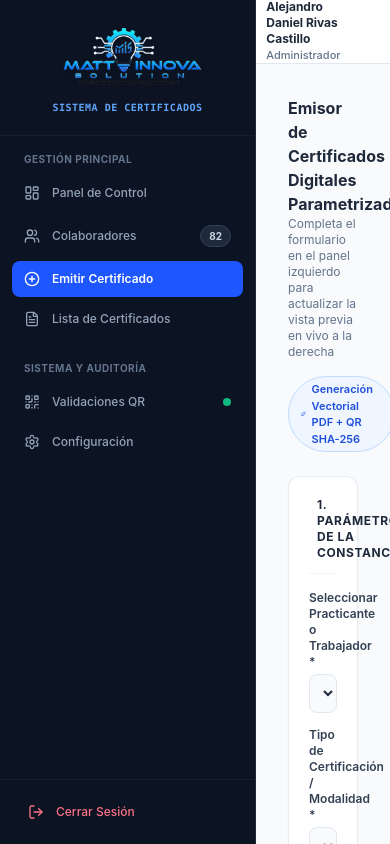
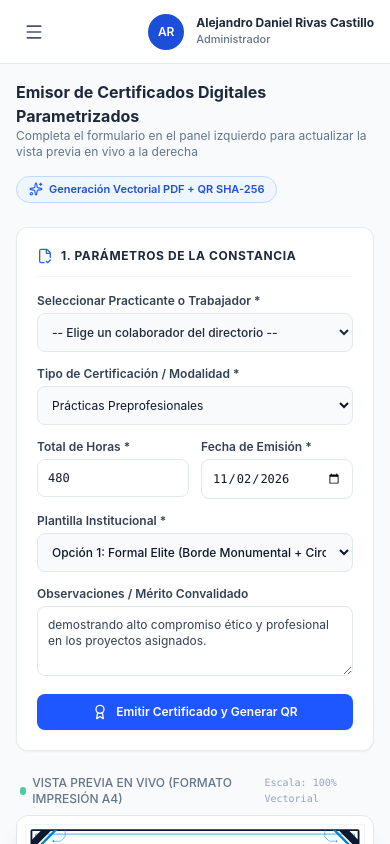
Before and after one commit to Maryori1405/sistema-certificados-matt-innova, a React (Vite) app in the folder frontend/: page /admin/emitir in a window 390 px wide. Built offline with nearby package versions, Linux system fonts and the light colour scheme; no server answers.

Commit message:
código actualizado

```diff
--- a/frontend/src/components/layout/AppLayout.jsx
+++ b/frontend/src/components/layout/AppLayout.jsx
@@ -1,5 +1,5 @@
 // frontend/src/components/layout/AppLayout.jsx
-import React from 'react';
+import React, { useState } from 'react';
 import { NavLink, useNavigate } from 'react-router-dom';
 import {
   LayoutDashboard,
@@ -8,10 +8,13 @@ import {
   FileText,
   QrCode,
   Settings,
-  LogOut
+  LogOut,
+  Menu,
+  X
 } from 'lucide-react';
 
 export default function AppLayout({ children }) {
+  const [sidebarOpen, setSidebarOpen] = useState(false);
   const navigate = useNavigate();
   const userData = JSON.parse(localStorage.getItem('user_data') || '{}');
 
@@ -19,6 +22,12 @@ export default function AppLayout({ children }) {
     localStorage.removeItem('token_session');
     localStorage.removeItem('user_data');
     navigate('/login');
+  };
+
+  const closeSidebarOnMobile = () => {
+    if (window.innerWidth < 1024) {
+      setSidebarOpen(false);
+    }
   };
 
   const navItemsPrincipal = [
@@ -34,12 +43,32 @@ export default function AppLayout({ children }) {
   ];
 
   return (
-    <div className="flex h-screen w-full bg-[#F8FAFC] overflow-hidden">
-      {/* Sidebar Lateral */}
-      <aside className="w-64 bg-[#0C1322] flex flex-col justify-between text-slate-300 border-r border-slate-800 shrink-0">
+    <div className="flex h-screen w-full bg-[#F8FAFC] overflow-hidden relative">
+      {/* Fondo oscuro para móvil al abrir el sidebar */}
+      {sidebarOpen && (
+        <div
+          onClick={() => setSidebarOpen(false)}
+          className="fixed inset-0 bg-black/60 backdrop-blur-xs z-40 lg:hidden transition-opacity"
+        />
+      )}
+
+      {/* Sidebar Lateral Responsivo */}
+      <aside
+        className={`fixed lg:static top-0 bottom-0 left-0 z-50 w-64 bg-[#0C1322] flex flex-col justify-between text-slate-300 border-r border-slate-800 shrink-0 transform transition-transform duration-300 ease-in-out ${
+          sidebarOpen ? 'translate-x-0' : '-translate-x-full lg:translate-x-0'
+        }`}
+      >
         <div>
-          {/* Logo Empresa Oficial - Centrado y Ampliado */}
-          <div className="pt-6 pb-5 px-4 flex flex-col items-center justify-center border-b border-slate-800/60">
+          {/* Logo Empresa Oficial con botón de cierre móvil */}
+          <div className="pt-6 pb-5 px-4 flex flex-col items-center justify-center border-b border-slate-800/60 relative">
+            <button
+              onClick={() => setSidebarOpen(false)}
+              className="lg:hidden absolute top-4 right-3 p-1.5 rounded-lg text-slate-400 hover:text-white hover:bg-slate-800/60 transition-colors"
+              aria-label="Cerrar menú"
+            >
+              <X className="w-5 h-5" />
+            </button>
+
             <div className="w-full flex items-center justify-center">
               <img
                 src="/logo.png"
@@ -65,6 +94,7 @@ export default function AppLayout({ children }) {
                   <NavLink
                     key={item.path}
                     to={item.path}
+                    onClick={closeSidebarOnMobile}
                     className={({ isActive }) =>
                       `flex items-center justify-between px-3 py-2.5 rounded-lg text-xs font-medium transition-all ${
                         isActive
@@ -98,6 +128,7 @@ export default function AppLayout({ children }) {
                   <NavLink
                     key={item.path}
                     to={item.path}
+                    onClick={closeSidebarOnMobile}
                     className={({ isActive }) =>
                       `flex items-center justify-between px-3 py-2.5 rounded-lg text-xs font-medium transition-all ${
                         isActive
@@ -123,7 +154,10 @@ export default function AppLayout({ children }) {
         {/* Cerrar Sesión */}
         <div className="p-4 border-t border-slate-800/60">
           <button
-            onClick={handleLogout}
+            onClick={() => {
+              closeSidebarOnMobile();
+              handleLogout();
+            }}
             className="flex items-center space-x-3 text-xs text-rose-400 hover:text-rose-300 transition-colors w-full px-3 py-2 rounded-lg hover:bg-rose-500/10 font-medium"
           >
             <LogOut className="w-4 h-4" />
@@ -133,10 +167,20 @@ export default function AppLayout({ children }) {
       </aside>
 
       {/* Contenedor Principal */}
-      <div className="flex-1 flex flex-col h-screen overflow-y-auto">
-        <header className="h-16 bg-white border-b border-slate-200 px-8 flex items-center justify-end space-x-4 shrink-0 shadow-sm">
-          <div className="flex items-center space-x-3">
-            <div className="w-9 h-9 bg-blue-700 text-white font-semibold rounded-full flex items-center justify-center text-xs shadow-sm">
+      <div className="flex-1 flex flex-col h-screen overflow-y-auto w-full">
+        <header className="h-16 bg-white border-b border-slate-200 px-4 sm:px-8 flex items-center justify-between shrink-0 shadow-xs">
+          {/* Botón Hamburguesa Móvil */}
+          <button
+            onClick={() => setSidebarOpen(true)}
+            className="lg:hidden p-2 rounded-lg text-slate-600 hover:text-slate-900 hover:bg-slate-100 transition-colors"
+            aria-label="Abrir menú"
+          >
+            <Menu className="w-5 h-5" />
+          </button>
+
+          {/* Perfil de Usuario */}
+          <div className="flex items-center space-x-3 ml-auto">
+            <div className="w-9 h-9 bg-blue-700 text-white font-semibold rounded-full flex items-center justify-center text-xs shadow-xs">
               AR
             </div>
             <div className="text-left">
@@ -148,7 +192,7 @@ export default function AppLayout({ children }) {
           </div>
         </header>
 
-        <main className="p-8 flex-1 bg-[#F8FAFC]">
+        <main className="p-4 sm:p-8 flex-1 bg-[#F8FAFC]">
           {children}
         </main>
       </div>
```
